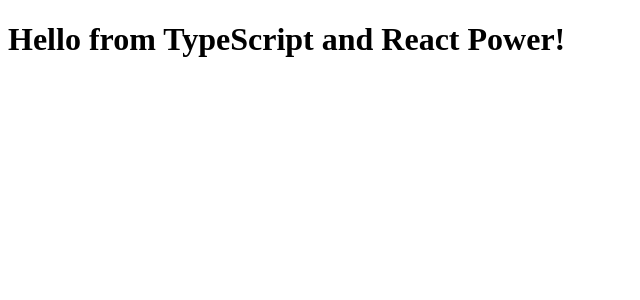
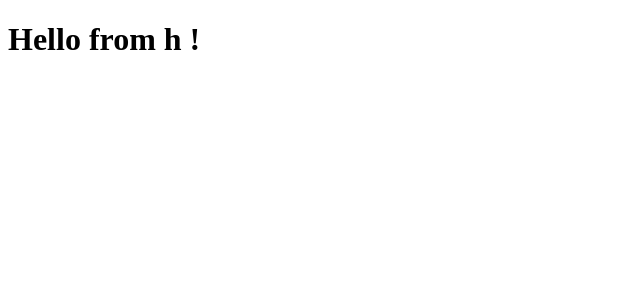
Before and after one commit to premiumx7/ReactReduxTypescript, a React app: page / in a window 1280 px wide. Shown: the top 300 px of the page, without its empty margins (0-640 px from the left). Built offline with nearby package versions, Linux system fonts and the light colour scheme.

Commit message:
not working

```diff
--- a/src/actions/firstAction.ts
+++ b/src/actions/firstAction.ts
@@ -1,12 +1,21 @@
 
 import {AddTodo, ADD_TODO} from '../types/firstType';
+import { Dispatch } from 'redux';
 
 
-function addTodo(text: string) : AddTodo {
+export function addTodo(text: string) : AddTodo {
     return {
       type: ADD_TODO,
       text
     }
   }
 
+
+  export function addTodoWithDispatch(text: string)  {
+    console.log('iii');
+    return (dispatch : Dispatch) =>{
+      dispatch(addTodo('frst'));
+    }
+  }
+
   export type Actions = AddTodo;
--- a/src/components/Hello.tsx
+++ b/src/components/Hello.tsx
@@ -1,5 +1,26 @@
 import * as React from "react";
+import { connect } from 'react-redux';
 
 export interface HelloProps { compiler: string; framework: string; }
+import {FirstReducerStore} from "../reducers/FirstReducerStore";
+import {addTodoWithDispatch, addTodo} from "../actions/firstAction";
 
-export const Hello = (props: HelloProps) => <h1>Hello from {props.compiler} and {props.framework}!</h1>;
+import {FirstReducerStoreInit} from '../reducers/FirstReducerStore';
+
+export const Hello = ({todos} : any) => <h1>Hello from h {todos}!</h1>;
+
+
+const mapStateToProps = (state: FirstReducerStore): FirstReducerStore => {
+    console.log('state');
+    console.log(state);
+
+    return {
+        todos: state.todos
+    };
+
+}
+
+const mapDispatchToProps   = { addTodoWithDispatch};
+
+
+export default connect(mapStateToProps, mapDispatchToProps)(Hello);
--- a/src/index.tsx
+++ b/src/index.tsx
@@ -7,7 +7,7 @@
 
 ReactDOM.render(
     <Provider store={store}>
-    <Hello compiler="TypeScript" framework="React Power" />
+    <Hello />
     </Provider>,
     document.getElementById("example")
 );
--- a/src/reducers/FirstReducerStore.ts
+++ b/src/reducers/FirstReducerStore.ts
@@ -1,5 +1,5 @@
 export interface FirstReducerStore{
-    todos : string[]
+    todos : string
 }
 
-export const FirstReducerStoreInit: FirstReducerStore = {todos:[]};
+export const FirstReducerStoreInit: FirstReducerStore = {todos:'5'};
--- a/src/reducers/firstReducer.ts
+++ b/src/reducers/firstReducer.ts
@@ -6,7 +6,9 @@
 export const reducer = (state:FirstReducerStore , action: Actions): FirstReducerStore => {
     switch(action.type){
         case ADD_TODO:
-        return state;
+        return {
+            todos:  state.todos.concat(action.text)
+        };
 
         default:
         return state;
--- a/src/store/configureStore.ts
+++ b/src/store/configureStore.ts
@@ -1,6 +1,7 @@
 import {createStore} from 'redux';
 
 import {reducer} from '../reducers/firstReducer';
-import {FirstReducerStoreInit} from '../reducers/FirstReducerStore'
+import {FirstReducerStore, FirstReducerStoreInit} from '../reducers/FirstReducerStore'
 
-export const store = createStore(reducer, FirstReducerStoreInit, (window as any).__REDUX_DEVTOOLS_EXTENSION__  && (window as any).__REDUX_DEVTOOLS_EXTENSION__());
+
+export const store: any = createStore(reducer, FirstReducerStoreInit, (window as any).__REDUX_DEVTOOLS_EXTENSION__  && (window as any).__REDUX_DEVTOOLS_EXTENSION__());
```
